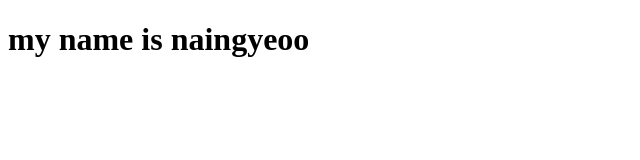
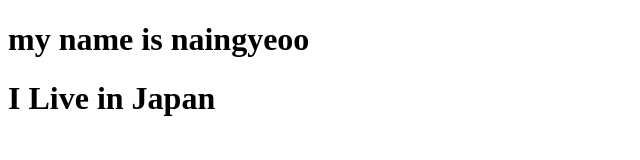
Before and after one commit to naingyeoo007/naingyeoo007.github.io, a plain HTML site: page index.html in a window 1280 px wide. Shown: the whole page, without its empty margins (0-640 px from the left). Drawn offline with Linux system fonts and the light colour scheme.

Commit message:
add address

```diff
--- a/index.html
+++ b/index.html
@@ -7,5 +7,6 @@
 </head>
 <body>
  <h1>my name is  naingyeoo</h1>
+ <h1>I Live in Japan</h1>
 </body>
 </html>
```
